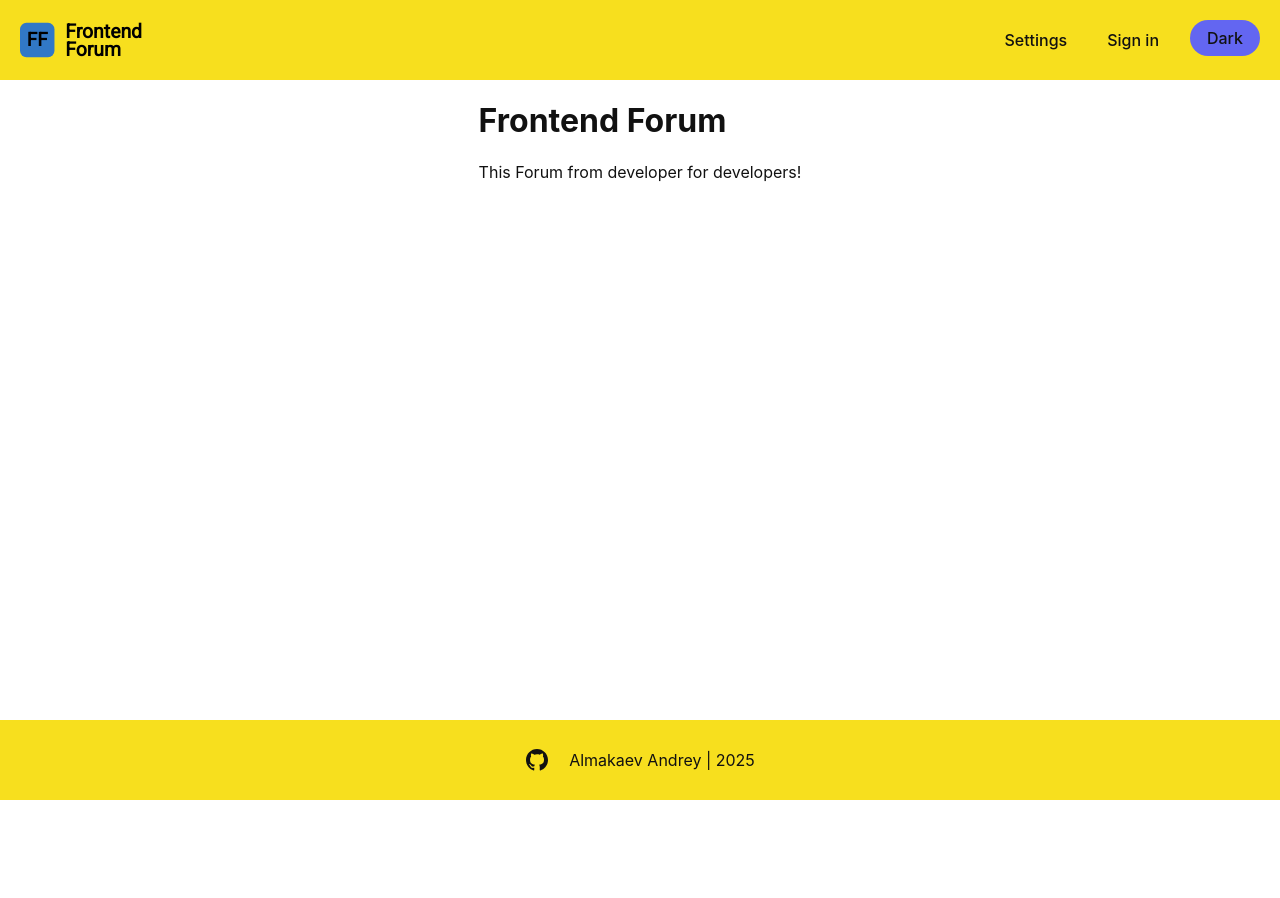
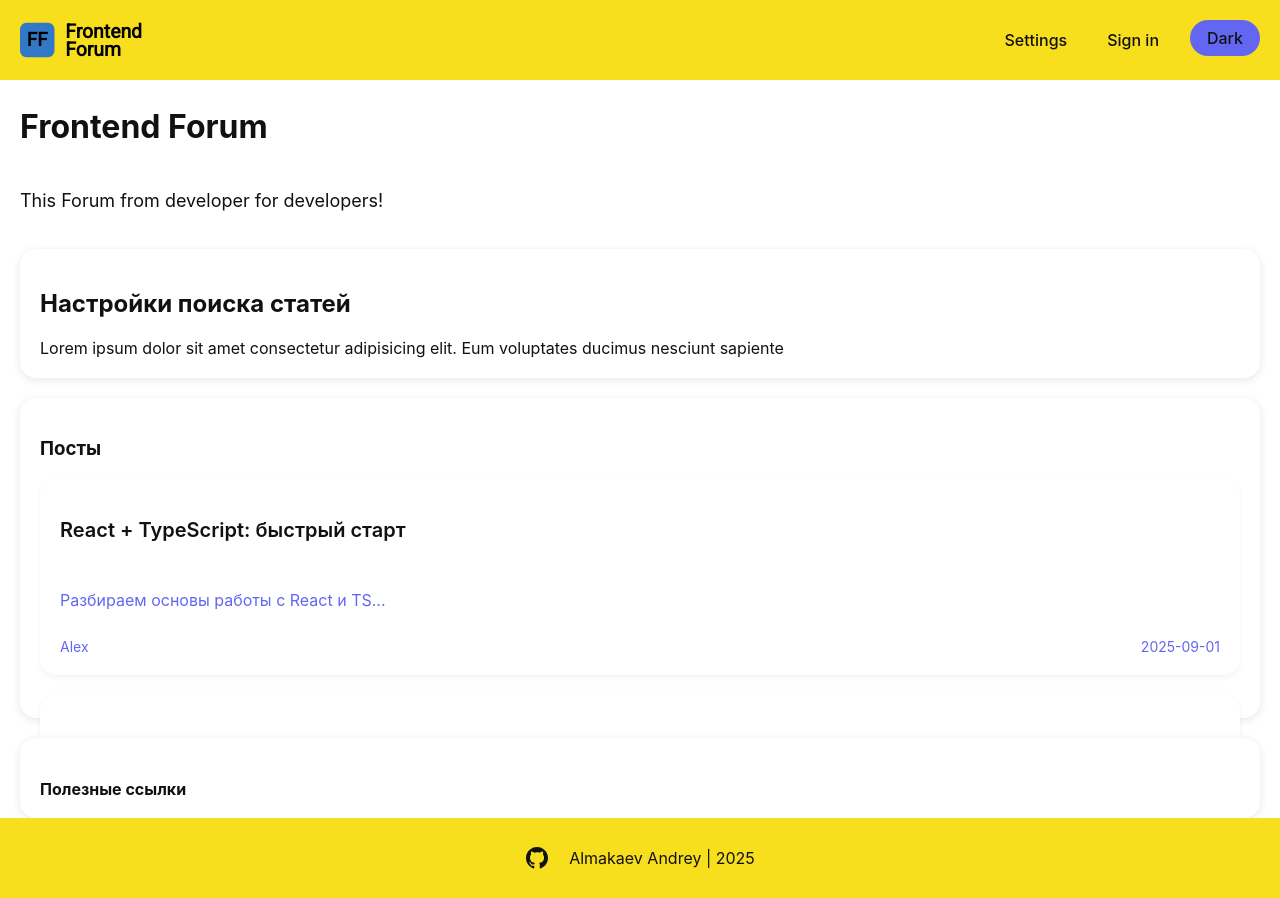
Before and after one commit to AlmakaevAndrey/Frontend_Forum-, a React app: page / in a window 1280 px wide. Before the commit the page ends 800 px from the top, so only its background shows below. Built offline with nearby package versions, Linux system fonts and the light colour scheme.

Commit message:
Create PostCard, PostList and fix App, FeedPage

```diff
--- a/src/components/App.tsx
+++ b/src/components/App.tsx
@@ -17,7 +17,6 @@ const MainContainer = styled.div`
   width: 100%;
   max-width: 1440px;
   margin: 0 auto;
-  padding: 0 20px;
   display: flex;
   flex-direction: column;
   align-items: center;
--- /dev/null
+++ b/src/components/Post/ui/PostCard.styles.ts
@@ -0,0 +1,29 @@
+import styled from 'styled-components';
+
+export const Card = styled.div`
+  padding: 20px;
+  border-radius: 16px;
+  background: ${({ theme }) => theme.colors.background};
+  box-shadow: 0 2px 6px rgba(0, 0, 0, 0.05);
+  display: flex;
+  flex-direction: column;
+  gap: 12px;
+`;
+
+export const Title = styled.h3`
+  font-size: 20px;
+  font-weight: 600;
+  color: ${({ theme }) => theme.colors.text};
+`;
+
+export const Excerpt = styled.p`
+  font-size: 16px;
+  color: ${({ theme }) => theme.colors.secondary};
+`;
+
+export const Footer = styled.div`
+  display: flex;
+  justify-content: space-between;
+  font-size: 14px;
+  color: ${({ theme }) => theme.colors.secondary};
+`;
--- /dev/null
+++ b/src/components/Post/ui/PostCard.tsx
@@ -0,0 +1,26 @@
+import * as S from './PostCard.styles';
+
+type Post = {
+  id: string;
+  title: string;
+  excerpt: string;
+  author: string;
+  date: string;
+};
+
+interface PostProps {
+  post: Post;
+}
+
+export const PostCard = ({ post }: PostProps) => {
+  return (
+    <S.Card>
+      <S.Title>{post.title}</S.Title>
+      <S.Excerpt>{post.excerpt}</S.Excerpt>
+      <S.Footer>
+        <span>{post.author}</span>
+        <span>{post.date}</span>
+      </S.Footer>
+    </S.Card>
+  );
+};
--- /dev/null
+++ b/src/components/PostList/ui/PostList.styles.ts
@@ -0,0 +1,7 @@
+import styled from 'styled-components';
+
+export const List = styled.div`
+  display: flex;
+  flex-direction: column;
+  gap: 20px;
+`;
--- /dev/null
+++ b/src/components/PostList/ui/PostList.tsx
@@ -0,0 +1,26 @@
+import { PostCard } from '../../Post/ui/PostCard';
+import * as S from './PostList.styles';
+import { ReactNode } from 'react';
+
+type Post = {
+  id: string;
+  title: string;
+  excerpt: string;
+  author: string;
+  date: string;
+};
+
+interface PostProps {
+  posts: Post[];
+  children?: ReactNode;
+}
+
+export const PostList = ({ posts, children }: PostProps) => {
+  return (
+    <S.List>
+      {posts.map((post) => (
+        <PostCard key={post.id} post={post} />
+      ))}
+    </S.List>
+  );
+};
--- /dev/null
+++ b/src/pages/feed/ui/FeedPage.styles.ts
@@ -0,0 +1,51 @@
+import styled from 'styled-components';
+
+export const ContentWrapper = styled.div`
+  height: 100%;
+  max-width: 1440px;
+  width: 100%;
+  display: flex;
+  flex-direction: column;
+  gap: 20px;
+  padding: 0 20px;
+  // align-items: center;
+`;
+
+export const Section = styled.section`
+  display: flex;
+  flex-direction: column;
+`;
+
+export const Title = styled.h1`
+  font-size: 32px;
+  font-weight: 700;
+  color: ${({ theme }) => theme.colors.text};
+`;
+
+export const Subtitle = styled.p`
+  font-size: 18px;
+  color: ${({ theme }) => theme.colors.text};
+`;
+
+export const SettingsForArticle = styled.div`
+  padding: 20px;
+  border-radius: 16px;
+  background: ${({ theme }) => theme.colors.background};
+  box-shadow: 0 2px 8px ${({ theme }) => theme.colors.border};
+`;
+
+export const ContainerForArticle = styled.div`
+  height: 40vh;
+  padding: 20px;
+  border-radius: 16px;
+  background: ${({ theme }) => theme.colors.background};
+  box-shadow: 0 2px 8px ${({ theme }) => theme.colors.border};
+`;
+
+export const ContainerForLinks = styled.div`
+  height: 10vh;
+  padding: 20px;
+  border-radius: 16px;
+  background: ${({ theme }) => theme.colors.background};
+  box-shadow: 0 2px 8px ${({ theme }) => theme.colors.border};
+`;
--- a/src/pages/feed/ui/FeedPage.tsx
+++ b/src/pages/feed/ui/FeedPage.tsx
@@ -1,11 +1,60 @@
 import React from 'react';
+import * as S from './FeedPage.styles';
+import { PostList } from '../../../components/PostList/ui/PostList';
+
+const mockPosts = [
+  {
+    id: '1',
+    title: 'React + TypeScript: быстрый старт',
+    excerpt: 'Разбираем основы работы с React и TS...',
+    author: 'Alex',
+    date: '2025-09-01',
+  },
+  {
+    id: '2',
+    title: 'Что нового в ES2025?',
+    excerpt: 'Новые фичи JavaScript и как их применять...',
+    author: 'Maria',
+    date: '2025-09-02',
+  },
+];
 
 const FeedPage: React.FC = () => {
   return (
-    <div>
-      <h1>Frontend Forum</h1>
-      <p>This Forum from developer for developers!</p>
-    </div>
+    <S.ContentWrapper>
+      <S.Section>
+        <S.Title>Frontend Forum</S.Title>
+        <S.Subtitle>This Forum from developer for developers!</S.Subtitle>
+      </S.Section>
+      <S.Section>
+        <S.SettingsForArticle>
+          <h2>Настройки поиска статей</h2>
+          <div>
+            Lorem ipsum dolor sit amet consectetur adipisicing elit. Eum
+            voluptates ducimus nesciunt sapiente
+          </div>
+        </S.SettingsForArticle>
+      </S.Section>
+      <S.Section>
+        <S.ContainerForArticle>
+          <h3>Посты</h3>
+          <PostList posts={mockPosts}>
+            <h2>
+              Lorem ipsum dolor sit amet consectetur adipisicing elit.
+              Voluptatum natus fugit provident, laborum enim, quibusdam
+              cupiditate quaerat, ea placeat illum
+            </h2>
+          </PostList>
+        </S.ContainerForArticle>
+      </S.Section>
+      <S.Section>
+        <S.ContainerForLinks>
+          <h4>Полезные ссылки</h4>
+          Lorem ipsum dolor, sit amet consectetur adipisicing elit. Quidem,
+          omnis.
+        </S.ContainerForLinks>
+      </S.Section>
+    </S.ContentWrapper>
   );
 };
 
```
